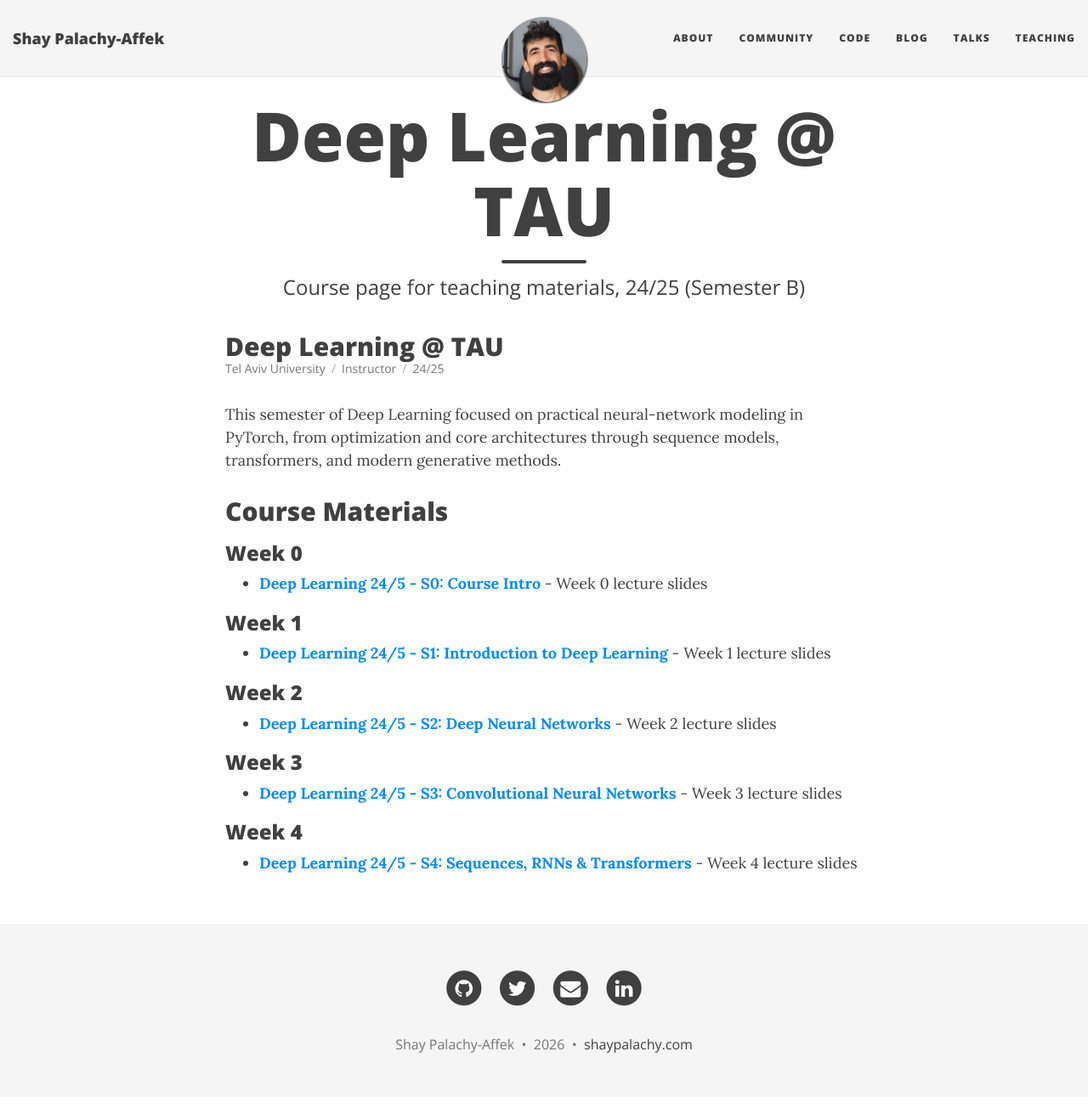
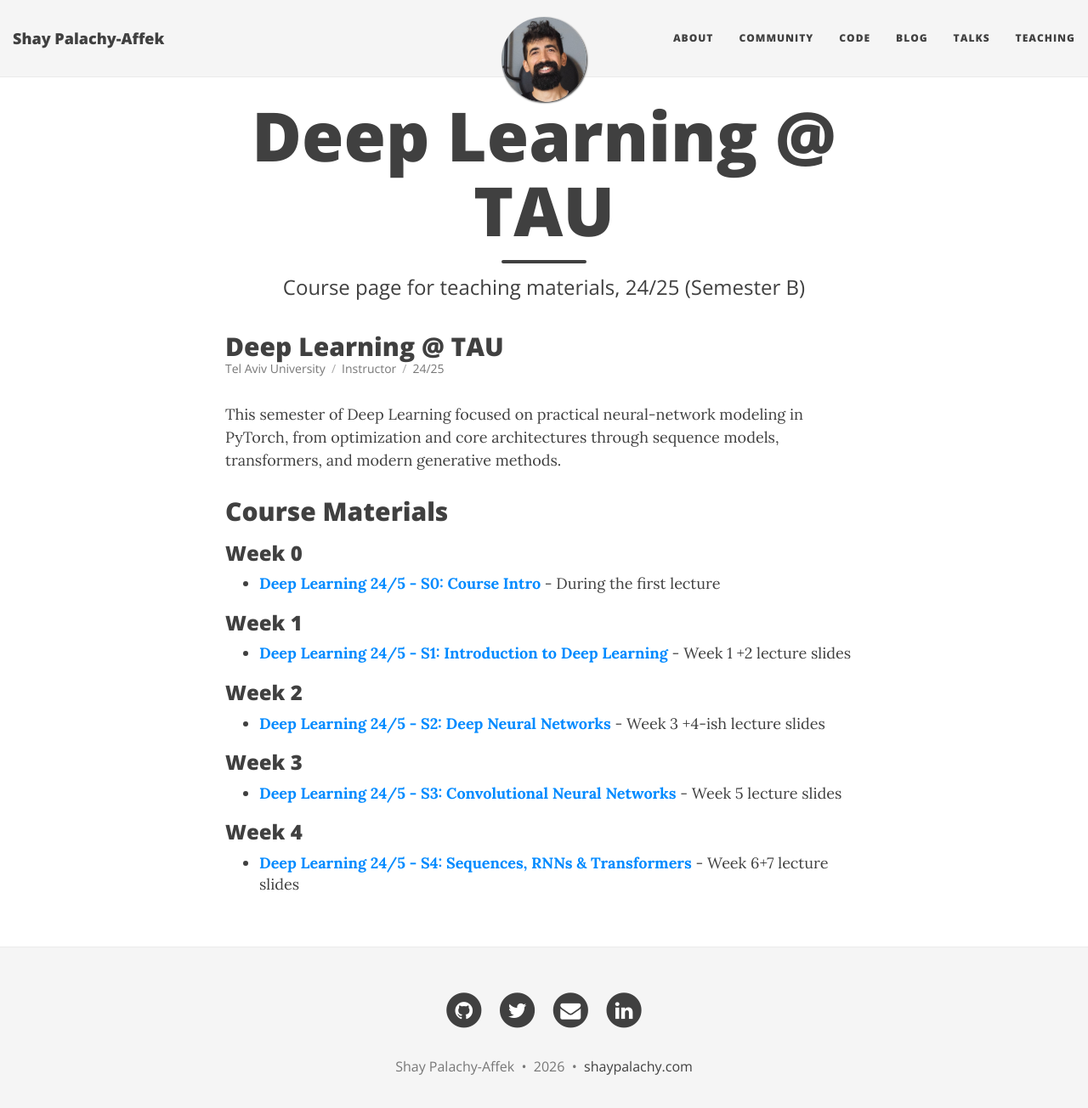
Before and after one commit to shaypal5/shaypal5.github.io, a Jekyll site: the page built from teaching/deep-learning-24b.md, in a window 1280 px wide and 1317 px high. Shown: the top 1304 px of the window at 85% size. Built offline with Jekyll 4.4.1, drawn with Linux system fonts in a browser that asks for light colours; nearby versions of some CDN libraries.

Commit message:
Update Deep Learning slide descriptions (#31)

```diff
--- a/teaching/deep-learning-24b.md
+++ b/teaching/deep-learning-24b.md
@@ -16,20 +16,20 @@
 
 ### Week 0
 
-* **[Deep Learning 24/5 - S0: Course Intro](https://docs.google.com/presentation/d/1DX_G2cspFWTPvWOjvUqM826ymDA40g037Cb1mO0X3QA/edit?usp=drivesdk){:target="_blank" rel="noopener noreferrer"}** - Week 0 lecture slides
+* **[Deep Learning 24/5 - S0: Course Intro](https://docs.google.com/presentation/d/1DX_G2cspFWTPvWOjvUqM826ymDA40g037Cb1mO0X3QA/edit?usp=drivesdk){:target="_blank" rel="noopener noreferrer"}** - During the first lecture
 
 ### Week 1
 
-* **[Deep Learning 24/5 - S1: Introduction to Deep Learning](https://docs.google.com/presentation/d/1XVGCVHkjxG74iOIZvyaSN7Hw4YX2uC4YUx2uD14wbIE/edit?usp=drivesdk){:target="_blank" rel="noopener noreferrer"}** - Week 1 lecture slides
+* **[Deep Learning 24/5 - S1: Introduction to Deep Learning](https://docs.google.com/presentation/d/1XVGCVHkjxG74iOIZvyaSN7Hw4YX2uC4YUx2uD14wbIE/edit?usp=drivesdk){:target="_blank" rel="noopener noreferrer"}** - Week 1 +2 lecture slides
 
 ### Week 2
 
-* **[Deep Learning 24/5 - S2: Deep Neural Networks](https://docs.google.com/presentation/d/1YiRU014LGUecxVHzYZr41ueY6CP4AWtRsupeSL86wLI/edit?usp=drivesdk){:target="_blank" rel="noopener noreferrer"}** - Week 2 lecture slides
+* **[Deep Learning 24/5 - S2: Deep Neural Networks](https://docs.google.com/presentation/d/1YiRU014LGUecxVHzYZr41ueY6CP4AWtRsupeSL86wLI/edit?usp=drivesdk){:target="_blank" rel="noopener noreferrer"}** - Week 3 +4-ish lecture slides
 
 ### Week 3
 
-* **[Deep Learning 24/5 - S3: Convolutional Neural Networks](https://docs.google.com/presentation/d/1k06zscIaGeA3_6JZYvBv3_QO__zEq__BiY34c9xaIZQ/edit?usp=drivesdk){:target="_blank" rel="noopener noreferrer"}** - Week 3 lecture slides
+* **[Deep Learning 24/5 - S3: Convolutional Neural Networks](https://docs.google.com/presentation/d/1k06zscIaGeA3_6JZYvBv3_QO__zEq__BiY34c9xaIZQ/edit?usp=drivesdk){:target="_blank" rel="noopener noreferrer"}** - Week 5 lecture slides
 
 ### Week 4
 
-* **[Deep Learning 24/5 - S4: Sequences, RNNs & Transformers](https://docs.google.com/presentation/d/1NDRYrXj4QtQpMIYPe5IiRe_AZd7IIrMrxudhTTFgGjU/edit?usp=drivesdk){:target="_blank" rel="noopener noreferrer"}** - Week 4 lecture slides
+* **[Deep Learning 24/5 - S4: Sequences, RNNs & Transformers](https://docs.google.com/presentation/d/1NDRYrXj4QtQpMIYPe5IiRe_AZd7IIrMrxudhTTFgGjU/edit?usp=drivesdk){:target="_blank" rel="noopener noreferrer"}** - Week 6+7 lecture slides
```
Also changed, not shown: data/teaching/materials/deep-learning-24b.yml (+5 -5 lines).
